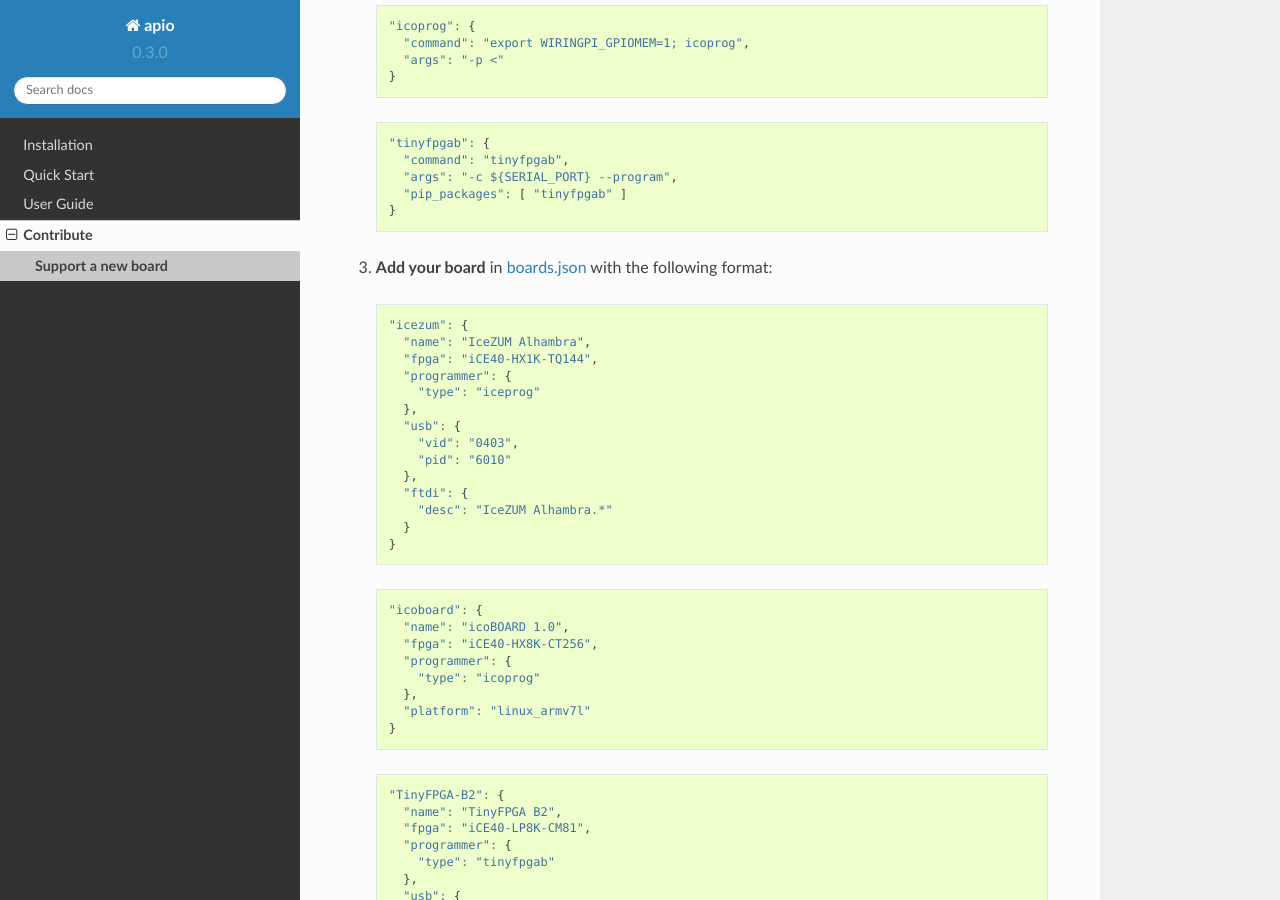
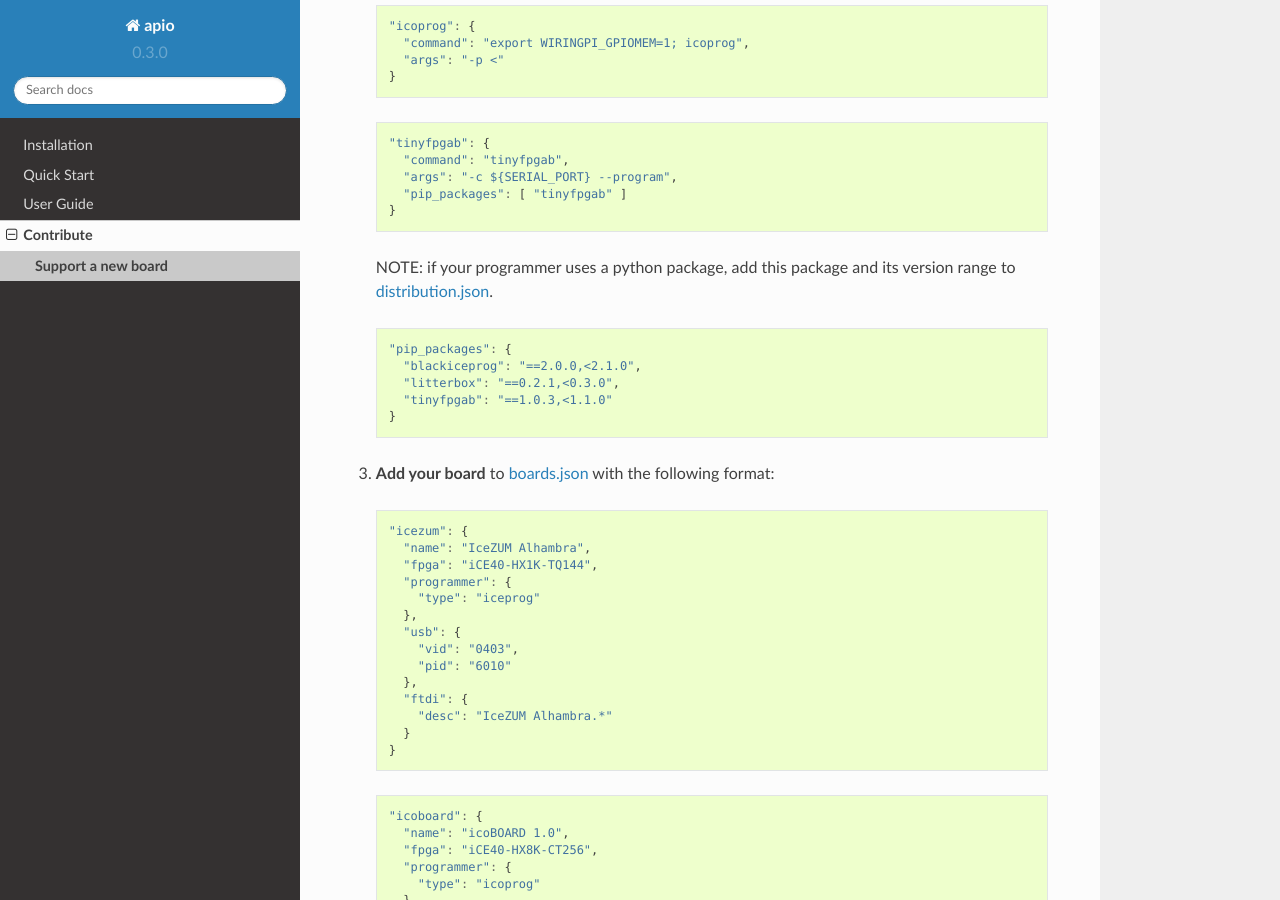
Before and after one commit to FPGAwars/apio, a Sphinx documentation site: the page built from docs/source/contribute/support_new_board.rst, in a window 1280 px wide and 900 px high, scrolled down 842 px. Built offline with Sphinx 7.4.7 and the Read the Docs theme 2.0.0, drawn with Linux system fonts in a browser that asks for light colours.

Commit message:
Update support_new_board doc

```diff
--- a/docs/source/contribute/support_new_board.rst
+++ b/docs/source/contribute/support_new_board.rst
@@ -55,7 +55,17 @@
       "pip_packages": [ "tinyfpgab" ]
     }
 
-3. **Add your board** in `boards.json <https://github.com/FPGAwars/apio/blob/develop/apio/resources/boards.json>`_ with the following format:
+  NOTE: if your programmer uses a python package, add this package and its version range to `distribution.json <https://github.com/FPGAwars/apio/blob/develop/apio/resources/distribution.json>`_.
+
+  .. code-block:: javascript
+
+    "pip_packages": {
+      "blackiceprog": "==2.0.0,<2.1.0",
+      "litterbox": "==0.2.1,<0.3.0",
+      "tinyfpgab": "==1.0.3,<1.1.0"
+    }
+
+3. **Add your board** to `boards.json <https://github.com/FPGAwars/apio/blob/develop/apio/resources/boards.json>`_ with the following format:
 
   .. code-block:: javascript
 
```
